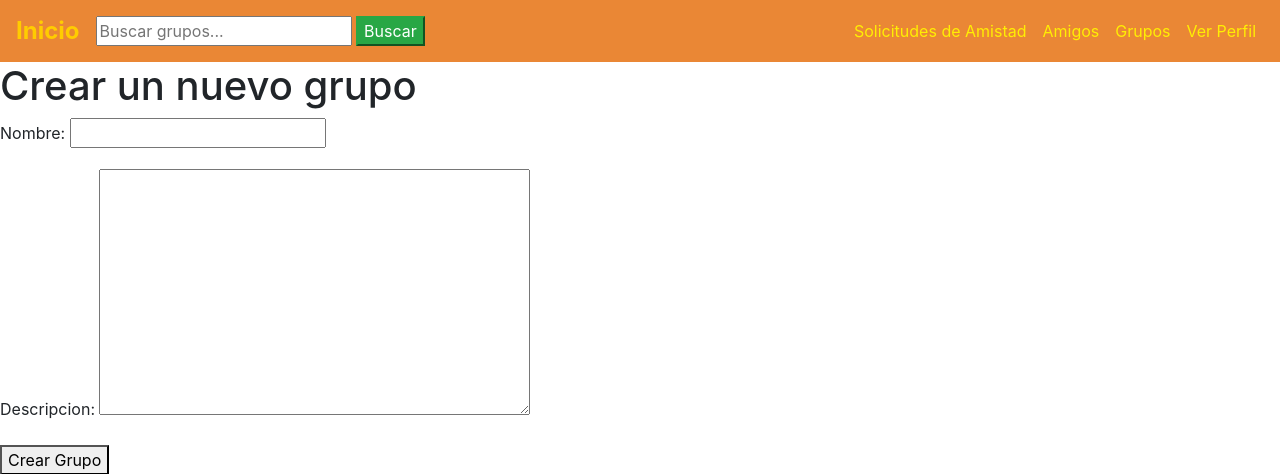
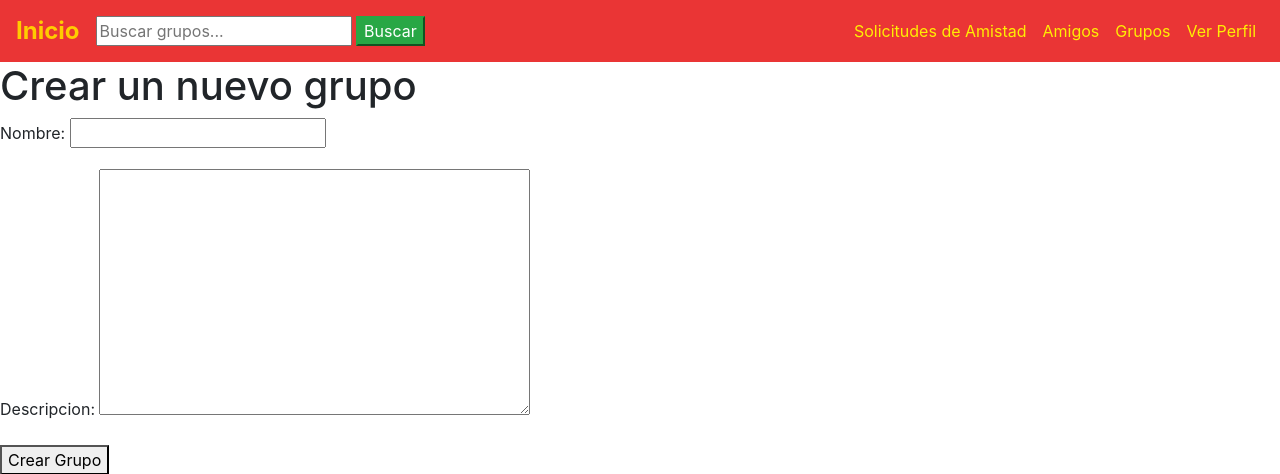
Before and after one commit to Pita-Alisson/WEB-red-social, a Django app: page /inicio/grupos/crear/ in a window 1280 px wide. Shown: the top 474 px of the page. Run offline with Django 5.2, Linux system fonts and the light colour scheme; some libraries are stand-ins or nearby versions.

Commit message:
Descripción de los cambios

```diff
--- a/static/css/style.css
+++ b/static/css/style.css
@@ -1,6 +1,6 @@
 /* Cambiar el color de fondo del navbar */
 .navbar {
-    background-color: #ea8735 !important; /* Cambia el color por el que prefieras */
+    background-color: #ea3535 !important; /* Cambia el color por el que prefieras */
 }
 
 /* Cambiar el color del texto en los enlaces del navbar */
```
Also changed, not shown: db.sqlite3.
